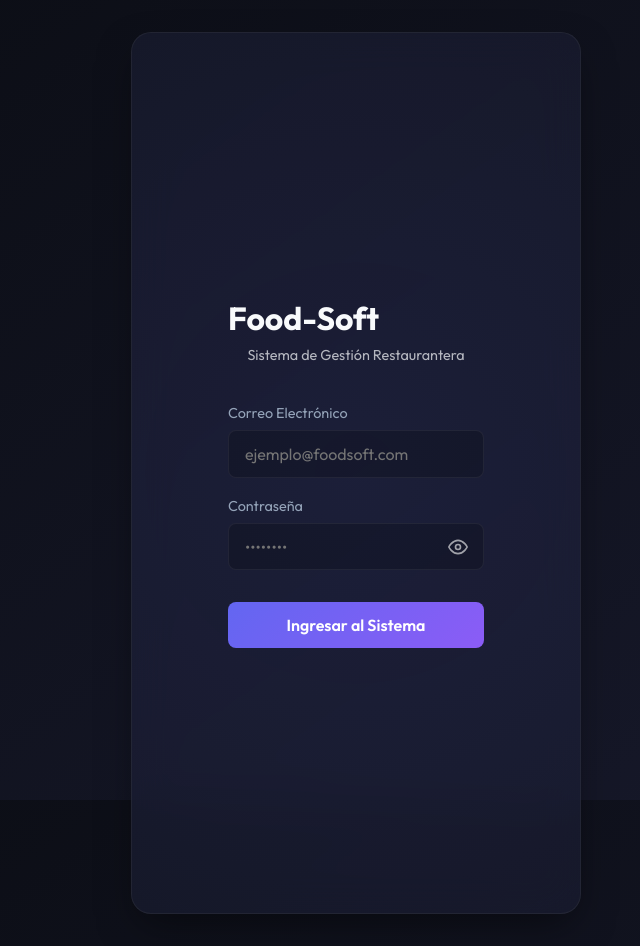
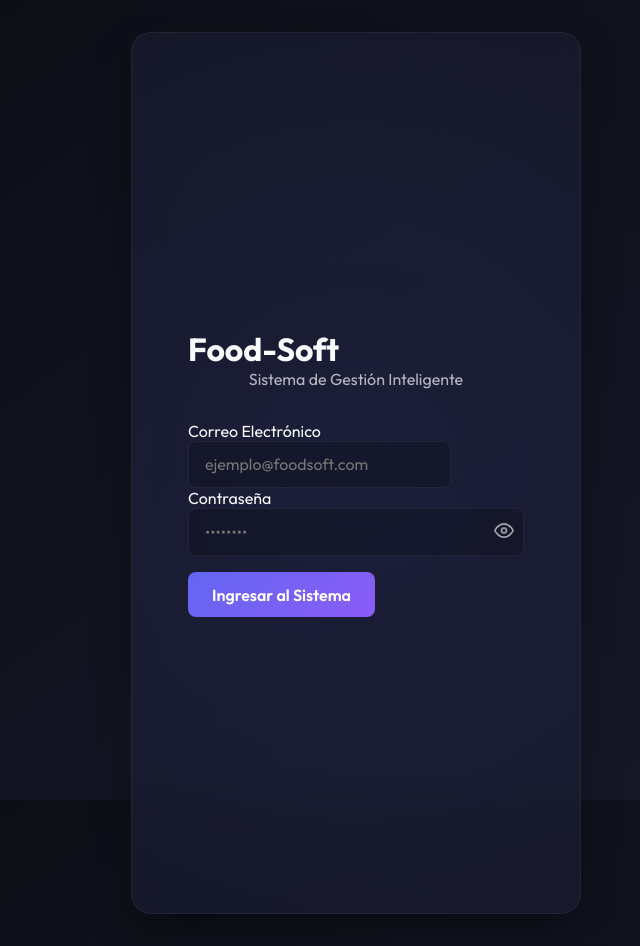
Before and after one commit to IFEE09/food-soft, a React app in the folder frontend/: page /login in a window 1280 px wide. Shown: the whole page, without its empty margins (284-924 px from the left). Built offline with nearby package versions, Linux system fonts and the light colour scheme; no server answers; the HTML template or start-up script is replaced by a standard one.

Commit message:
UI: Restore original premium design for Login and maintain functionality

```diff
--- a/frontend/src/pages/Login.jsx
+++ b/frontend/src/pages/Login.jsx
@@ -14,7 +14,6 @@ export default function Login() {
     setIsLoading(true);
 
     try {
-      // Create OAuth2 compatible body
       const formData = new FormData();
       formData.append('username', email);
       formData.append('password', password);
@@ -25,12 +24,10 @@ export default function Login() {
 
       const { access_token, role, full_name } = response.data;
 
-      // Save session
       localStorage.setItem('token', access_token);
       localStorage.setItem('role', role);
       localStorage.setItem('userName', full_name);
 
-      // Redirect based on role
       if (role === 'owner') {
         navigate('/dashboard/owner');
       } else {
@@ -46,16 +43,17 @@ export default function Login() {
 
   return (
     <div className="login-container">
-      <div className="glass-card" style={{ maxWidth: '400px', width: '100%', padding: '2.5rem' }}>
-        <h1 className="title-premium" style={{ marginBottom: '0.5rem' }}>Food-Soft</h1>
-        <p style={{ textAlign: 'center', marginBottom: '2.5rem', opacity: 0.7, fontSize: '0.9rem' }}>
-          Sistema de Gestión Restaurantera
+      <div className="glass-card">
+        <h1 className="title-premium">Food-Soft</h1>
+        <p className="subtitle" style={{ textAlign: 'center', marginBottom: '2rem', opacity: 0.7 }}>
+          Sistema de Gestión Inteligente
         </p>
 
-        <form onSubmit={handleLogin} style={{ display: 'flex', flexDirection: 'column', gap: '1.2rem' }}>
-          <div style={{ display: 'flex', flexDirection: 'column', gap: '0.5rem' }}>
-            <label style={{ fontSize: '0.9rem', color: 'var(--text-secondary)' }}>Correo Electrónico</label>
+        <form onSubmit={handleLogin} className="login-form">
+          <div className="input-group">
+            <label htmlFor="email">Correo Electrónico</label>
             <input
+              id="email"
               type="email"
               placeholder="ejemplo@foodsoft.com"
               value={email}
@@ -64,10 +62,11 @@ export default function Login() {
             />
           </div>
 
-          <div style={{ display: 'flex', flexDirection: 'column', gap: '0.5rem' }}>
-            <label style={{ fontSize: '0.9rem', color: 'var(--text-secondary)' }}>Contraseña</label>
-            <div style={{ position: 'relative' }}>
+          <div className="input-group" style={{ position: 'relative' }}>
+            <label htmlFor="password">Contraseña</label>
+            <div className="password-wrapper" style={{ position: 'relative' }}>
               <input
+                id="password"
                 type={showPassword ? 'text' : 'password'}
                 placeholder="••••••••"
                 value={password}
@@ -77,20 +76,18 @@ export default function Login() {
               />
               <button
                 type="button"
+                className="eye-toggle"
                 onClick={() => setShowPassword(!showPassword)}
                 style={{
                   position: 'absolute',
-                  right: '12px',
+                  right: '10px',
                   top: '50%',
                   transform: 'translateY(-50%)',
                   background: 'none',
                   border: 'none',
-                  cursor: 'pointer',
+                  color: 'white',
                   opacity: 0.6,
-                  display: 'flex',
-                  alignItems: 'center',
-                  padding: '4px',
-                  color: 'white'
+                  cursor: 'pointer'
                 }}
               >
                 {showPassword ? (
@@ -111,7 +108,7 @@ export default function Login() {
           <button
             type="submit"
             className="btn-primary"
-            style={{ marginTop: '0.8rem' }}
+            style={{ marginTop: '1rem' }}
             disabled={isLoading}
           >
             {isLoading ? 'Iniciando sesión...' : 'Ingresar al Sistema'}
```
